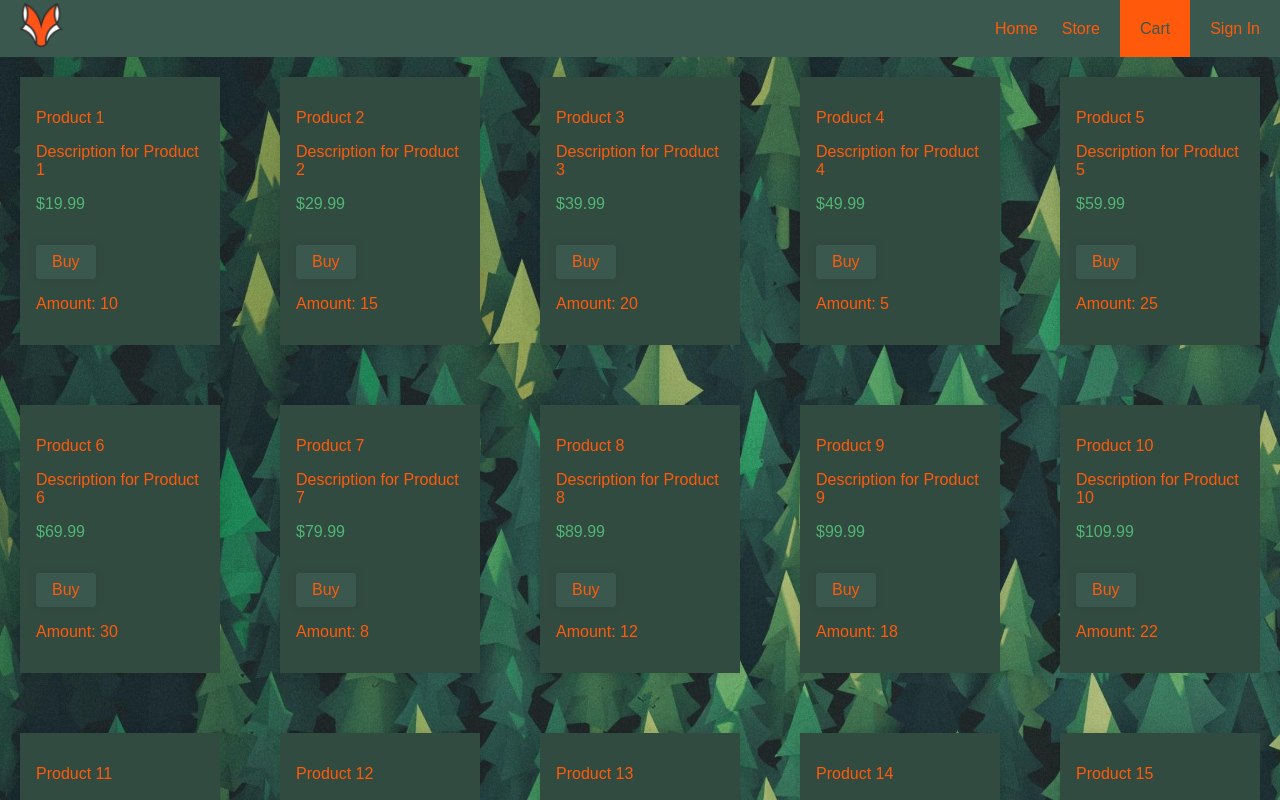
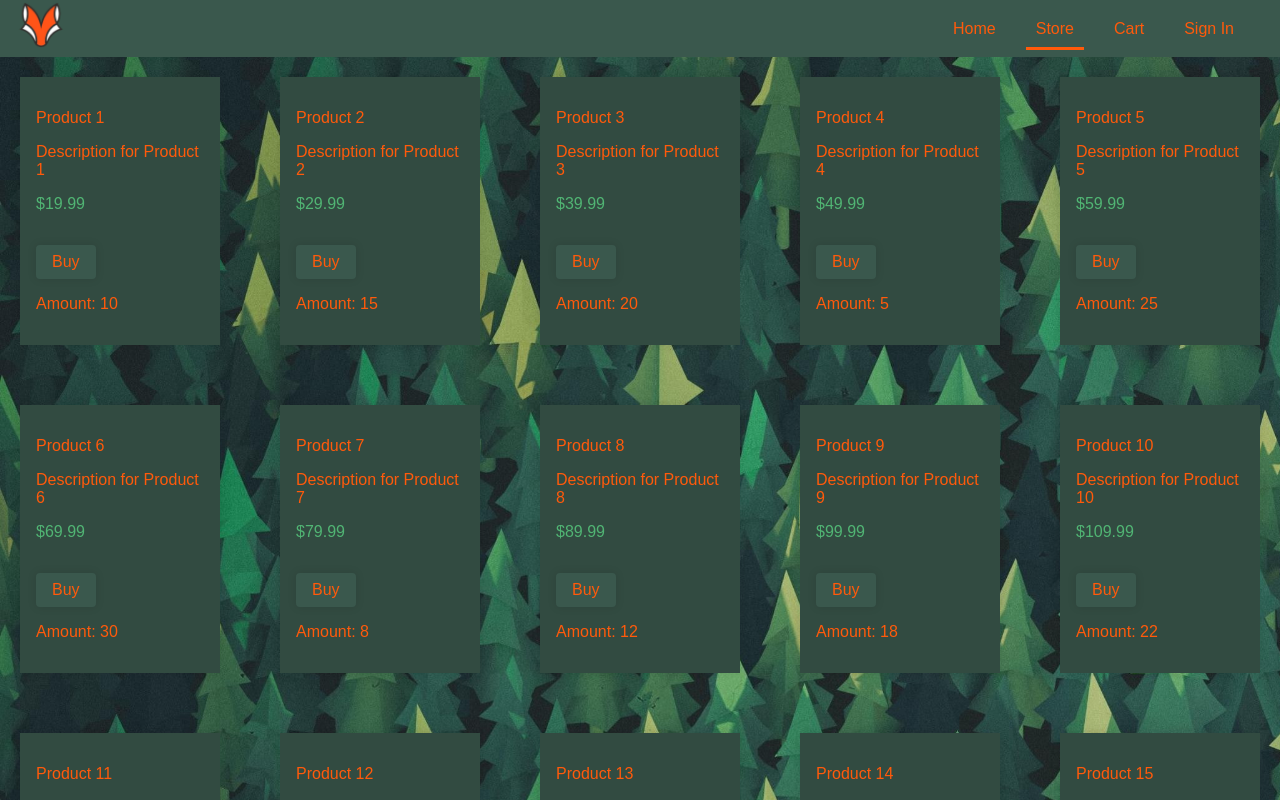
Before and after one commit to SolarDefender/Order-management-system, a React (Create React App) app in the folder frontend/: page /store in a window 1280 px wide. Shown: the top 800 px of the page. Built offline with nearby package versions, Linux system fonts and the light colour scheme.

Commit message:
Changed NavBar

```diff
--- a/frontend/src/App.jsx
+++ b/frontend/src/App.jsx
@@ -2,7 +2,7 @@ import React, { useState } from 'react';
 import { BrowserRouter as Router, Route, Routes } from 'react-router-dom';
 import HomePage from './Pages/HomePage';
 import StorePage from './Pages/StorePage';
-import NavBar from './NavBar';
+import NavBar from './Components/NavBar/NavBar';
 import CartPage from './Pages/CartPage';
 import SignInPage from './Pages/Authentication/SingInPage';
 import SignUpPage from './Pages/Authentication/SignUpPage';
--- /dev/null
+++ b/frontend/src/Components/NavBar/NavBar.jsx
@@ -0,0 +1,19 @@
+import React from 'react';
+import "./styles.css"
+import logo from "../../Materials/Logo2.png";
+import {NavBarRoutes} from "./NavBarRoutes";
+function NavBar() {
+  return (
+    <nav className="nav">
+      <div className='site-title'>
+        <img
+          className="Logo"
+          src={logo}
+          alt="Error" />
+      </div>
+        <NavBarRoutes/>
+    </nav>
+  );
+}
+
+export default NavBar;
--- /dev/null
+++ b/frontend/src/Components/NavBar/NavBarRoutes.jsx
@@ -0,0 +1,31 @@
+import {NavLink} from "react-router-dom";
+import "./styles.css";
+import React from "react";
+
+export const NavBarRoutes = () => {
+
+  return (
+    <ul className="nav-bar-container">
+      <li className="nav-bar-item">
+        <NavLink to="/" className={({ isActive }) =>
+           isActive ? "active" : ""
+        }>Home</NavLink>
+      </li>
+      <li className="nav-bar-item">
+        <NavLink to="/store" className={({ isActive }) =>
+          isActive ? "active" : ""
+        }>Store</NavLink>
+      </li>
+      <li className="nav-bar-item">
+        <NavLink to="/cart" className={({ isActive }) =>
+          isActive ? "active" : ""
+        }>Cart</NavLink>
+      </li>
+      <li className="nav-bar-item">
+        <NavLink to="/login" className={({ isActive }) =>
+          isActive ? "active" : ""
+        }>Sign In</NavLink>
+      </li>
+    </ul>
+  );
+}
--- /dev/null
+++ b/frontend/src/Components/NavBar/styles.css
@@ -0,0 +1,47 @@
+
+.Logo {
+    width: 50px;
+    height: auto;
+}
+
+.nav {
+    background-color: #3a584d;
+    display: flex;
+    justify-content: space-between;
+    align-items: stretch;
+    gap: 2rem;
+    padding: 0 1rem;
+}
+
+.site-title {
+    font-size: 2rem;
+}
+
+.nav-bar-container {
+    display: flex;
+    align-items: center;
+    list-style: none;
+    margin: 0;
+    padding: 0;
+}
+
+.nav-bar-item {
+    position: relative;
+    text-decoration: none;
+    margin-right: 20px;
+}
+
+.nav-bar-item a {
+    text-decoration: none;
+    padding: 10px;
+    transition: opacity 0.3s ease-in-out;
+    color: #ff5a0b;
+}
+
+.nav-bar-item a:hover {
+    border-bottom: #ff5a0b solid 3px;
+}
+
+.active {
+    border-bottom: #ff5a0b solid 3px;
+}
--- a/frontend/src/NavBar.jsx
+++ /dev/null
@@ -1,34 +0,0 @@
-import React, { useState, useEffect } from 'react';
-import { Link } from 'react-router-dom';
-import "./styles.css"
-import logo from "./Materials/Logo2.png";
-function NavBar() {
-  return (
-    <nav className="nav">
-      <div className='site-title'>
-        <img
-          className="Logo"
-          src={logo}
-          alt="Error" />
-      </div>
-      <ul>
-        {NavBarComponent('/', "Home")}
-        {NavBarComponent('/store', "Store")}
-        <div className='cart'>
-          {NavBarComponent('/cart', "Cart")}
-        </div>
-        {NavBarComponent('/login',"Sign In")}
-      </ul>
-    </nav>
-  );
-}
-
-function NavBarComponent(ref, name) {
-  return (
-    <li>
-      <Link to={ref}>{name}</Link>
-    </li>
-  );
-}
-
-export default NavBar;
--- a/frontend/src/styles.css
+++ b/frontend/src/styles.css
@@ -22,55 +22,3 @@ body {
   margin: 1rem;
   text-align: center;
 }
-.Logo {
-  width: 50px;
-  height: auto;
-}
-.cart{
-  background-color: #ff5a0b;
-  color: #3a584d;
-  display: flex;
-  justify-content: space-between;
-  align-items: stretch;
-  gap: 2rem;
-  padding: 0 1rem;
-
-}
-
-.nav {
-  background-color: #3a584d;
-  display: flex;
-  justify-content: space-between;
-  align-items: stretch;
-  gap: 2rem;
-  padding: 0 1rem;
-}
-
-.site-title {
-  font-size: 2rem;
-}
-
-.nav ul {
-  padding: 0;
-  margin: 0;
-  list-style: none;
-  display: flex;
-  gap: 1rem;
-}
-
-.nav a {
-  color: inherit;
-  text-decoration: none;
-  height: 100%;
-  display: flex;
-  align-items: center;
-  padding: .25rem;
-}
-.nav li{
-  transition: all 0.2s ease-in-out;
-}
-.nav li:hover {
-  /*background-color: #587060;*/
-  color: #ff8b32;
-  transform:scale(1.2);
-}
```
